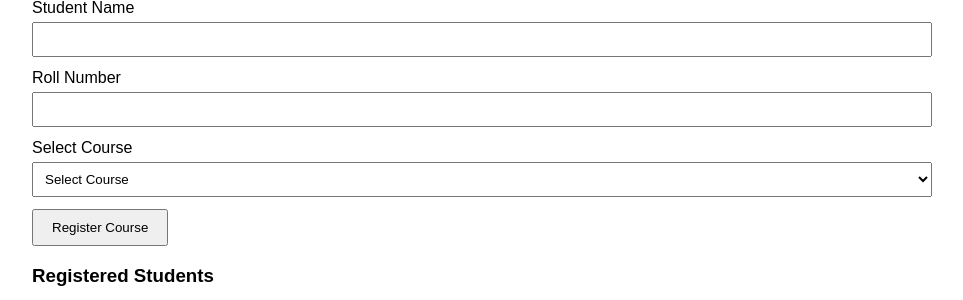
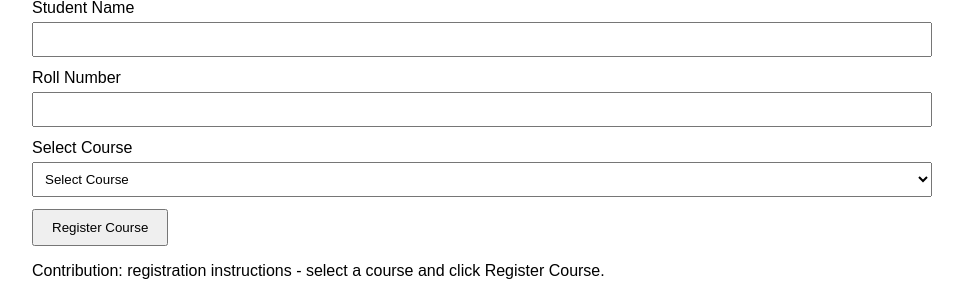
Before and after one commit to MrAires/waf-week8c-course-registration, a Flask app: page / in a window 1280 px wide. Shown: the part 89-389 px from the top of the page, without its empty margins (158-1121 px from the left). Run offline with Flask 3, Linux system fonts and the light colour scheme.

Commit message:
Add registration instructions contribution

```diff
--- a/templates/index.html
+++ b/templates/index.html
@@ -32,6 +32,7 @@
         <button type="submit">Register Course</button>
     </form>
 
+    <p>Contribution: registration instructions - select a course and click Register Course.</p>
     <h3>Registered Students</h3>
     <table>
         <tr><th>Student</th><th>Roll Number</th><th>Course</th></tr>
```
